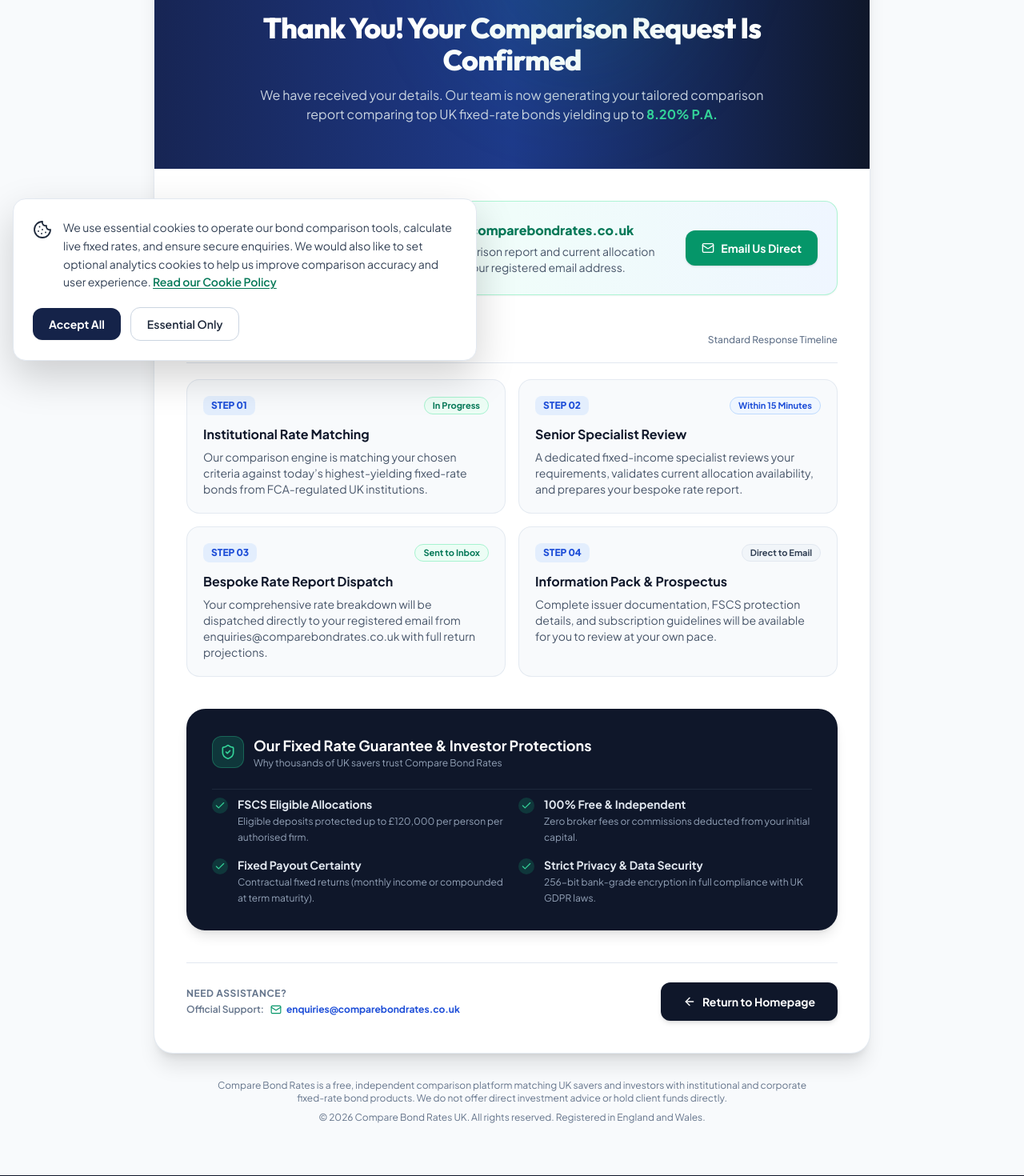
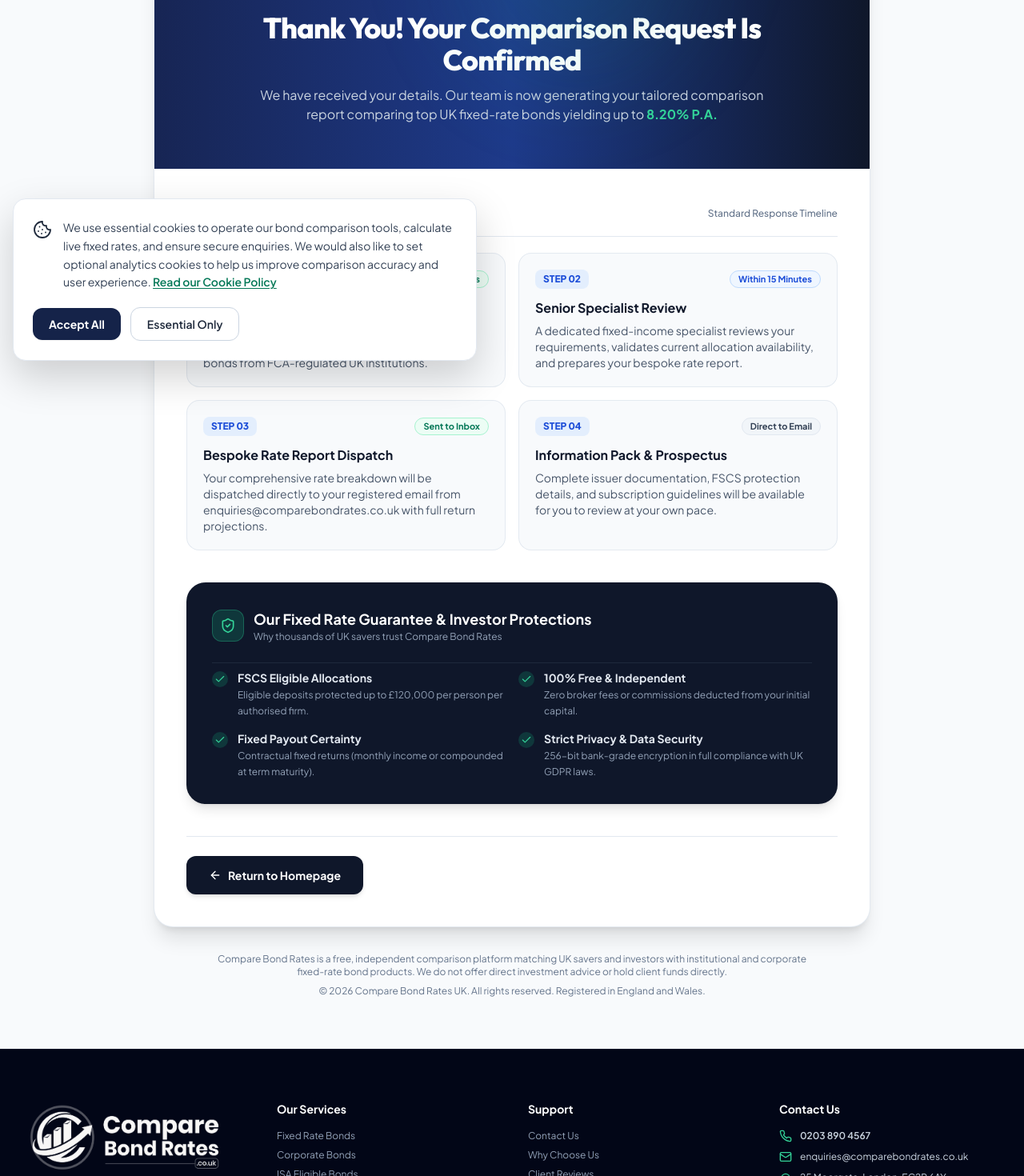
Before and after one commit to itfalcon176/Compare-Bond-Rates, a Next.js app: page /thank-you in a window 1280 px wide. Shown: the part 333-1803 px from the top of the page at 80% size. Built offline with nearby package versions, Linux system fonts and the light colour scheme.

Commit message:
Need Assistance?

```diff
--- a/app/thank-you/page.tsx
+++ b/app/thank-you/page.tsx
@@ -112,31 +112,7 @@
             {/* Body Container */}
             <div className="p-6 sm:p-10 space-y-10">
 
-              {/* 2. Email Confirmation Notice Banner */}
-              <div className="bg-gradient-to-r from-emerald-50 via-teal-50 to-blue-50 border border-emerald-200/90 rounded-2xl p-5 sm:p-6 flex flex-col sm:flex-row items-start sm:items-center justify-between gap-4 shadow-sm">
-                <div className="flex items-start gap-4">
-                  <div className="w-12 h-12 rounded-2xl bg-emerald-600 text-white flex items-center justify-center flex-shrink-0 shadow-md">
-                    <Mail className="w-6 h-6 animate-pulse" />
-                  </div>
-                  <div className="space-y-1">
-                    <h3 className="text-base font-bold text-slate-900">
-                      Check Your Inbox from <span className="text-emerald-700 font-extrabold">enquiries@comparebondrates.co.uk</span>
-                    </h3>
-                    <p className="text-xs sm:text-sm text-slate-600 leading-relaxed max-w-xl">
-                      Your personalized fixed-rate bond comparison report and current allocation details are being dispatched directly to your registered email address.
-                    </p>
-                  </div>
-                </div>
-                <div className="flex-shrink-0 w-full sm:w-auto">
-                  <a
-                    href="mailto:enquiries@comparebondrates.co.uk"
-                    className="w-full sm:w-auto inline-flex items-center justify-center gap-2 bg-emerald-600 hover:bg-emerald-700 text-white text-xs sm:text-sm font-bold px-5 py-3 rounded-xl shadow transition-all"
-                  >
-                    <Mail className="w-4 h-4" />
-                    <span>Email Us Direct</span>
-                  </a>
-                </div>
-              </div>
+
 
               {/* 3. Step-by-Step Next Actions */}
               <div className="space-y-5">
@@ -244,16 +220,7 @@
 
               {/* 5. Contact Channels & Navigation Footer */}
               <div className="pt-6 border-t border-slate-200 flex flex-col sm:flex-row items-center justify-between gap-5">
-                <div className="text-center sm:text-left space-y-1">
-                  <h4 className="text-xs font-bold uppercase tracking-wider text-slate-500">Need Assistance?</h4>
-                  <div className="flex items-center justify-center sm:justify-start gap-2 text-xs font-semibold text-slate-700">
-                    <span className="text-slate-500">Official Support:</span>
-                    <a href="mailto:enquiries@comparebondrates.co.uk" className="inline-flex items-center gap-1.5 text-blue-700 font-bold hover:underline">
-                      <Mail className="w-3.5 h-3.5 text-emerald-600" />
-                      <span>enquiries@comparebondrates.co.uk</span>
-                    </a>
-                  </div>
-                </div>
+
 
                 <Link
                   href="/"
```
